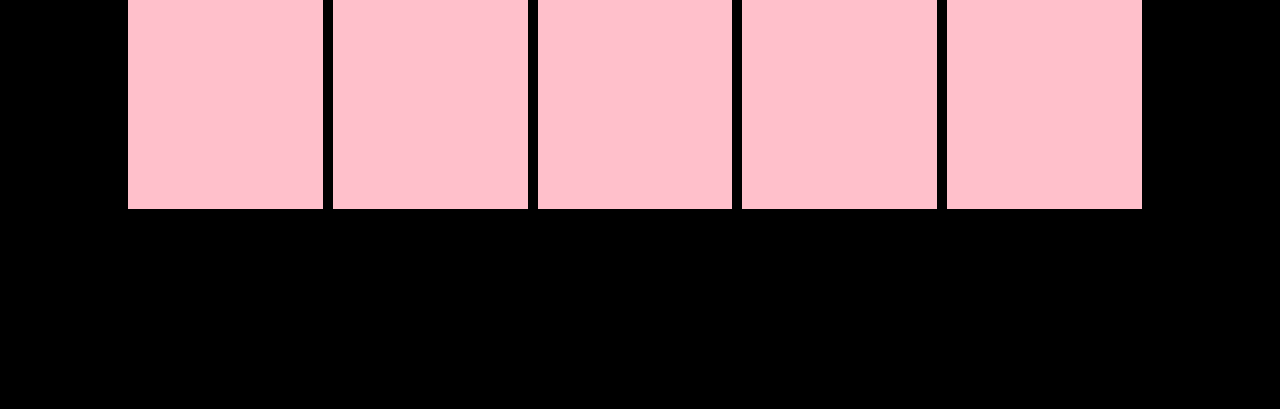
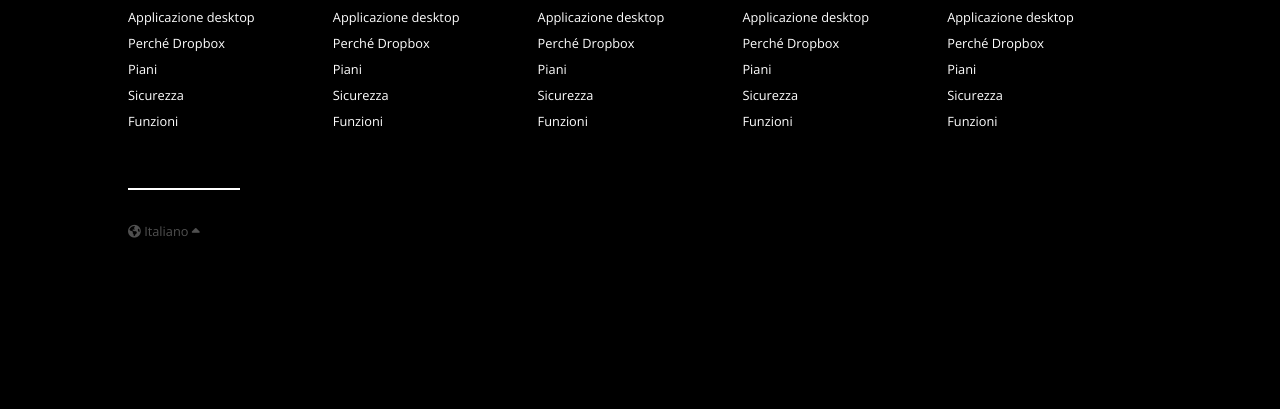
Before and after one commit to mirkosorrentino/htmlcss-dropbox, a plain HTML site: page index.html in a window 1280 px wide. Shown: the part 4916-5325 px from the top of the page. Drawn offline with nearby package versions, Linux system fonts and the light colour scheme.

Commit message:
Add: footer

```diff
--- a/css/style.css
+++ b/css/style.css
@@ -14,6 +14,7 @@
     --clear-channel-color: #FFD830;
     --call-to-action-title: #642552;
     --button-color: #0061FF;
+    --footer-hr-language-color: #505050;
 }
 
 /* RESET */
@@ -431,26 +432,34 @@ footer {
 
 .footer-grid {
     display: flex;
+    justify-content: space-between;
 
     /* debug */
     padding: 50px 0;
 }
 
+h3 {
+    margin-bottom: 1.5rem;
+}
+
+ul.footer-menu li {
+    margin-bottom: 0.5rem;
+    font-size: 0.8rem;
+}
+
 .columns {
     /* debug */
-    height: 250px;
-    background-color: pink;
-    margin-right: 10px;
     width: calc(100% / 5);
 }
 
+.small-hr {
+    border: 1px solid white;
+    height: 1px;
+    width: 7rem;
+    margin-bottom: 2rem;
+}
+
 .language {
-    position: absolute;
-    bottom: 0;
-    left: 0;
-    /* debug */
-    height: 1.2rem;
-    width: 70px;
-    background-color: burlywood;
-    padding: ;
+    color: var(--footer-hr-language-color);
+    font-size: 0.8rem;
 }
--- a/index.html
+++ b/index.html
@@ -222,13 +222,64 @@
     <!-- footer -->
     <footer>
         <div class="wrapper">
-                <div class="footer-grid">
-                    <div class="columns"></div>
-                    <div class="columns"></div>
-                    <div class="columns"></div>
-                    <div class="columns"></div>
-                    <div class="columns"></div>
+            <div class="footer-grid">
+                <div class="columns">
+                    <h3>Dropbox</h3>
+                    <ul class="footer-menu">
+                        <li><a href="">Applicazione desktop</a></li>
+                        <li><a href=""> Perché Dropbox</a></li>
+                        <li><a href="">Piani</a></li>
+                        <li><a href="">Sicurezza</a></li>
+                        <li><a href="">Funzioni</a></li>
+                    </ul>
                 </div>
+                <div class="columns">
+                    <h3>Prodotti</h3>
+                    <ul class="footer-menu">
+                        <li><a href="">Applicazione desktop</a></li>
+                        <li><a href=""> Perché Dropbox</a></li>
+                        <li><a href="">Piani</a></li>
+                        <li><a href="">Sicurezza</a></li>
+                        <li><a href="">Funzioni</a></li>
+                    </ul>
+                </div>
+                <div class="columns">
+                    <h3>Azienda</h3>
+                    <ul class="footer-menu">
+                        <li><a href="">Applicazione desktop</a></li>
+                        <li><a href=""> Perché Dropbox</a></li>
+                        <li><a href="">Piani</a></li>
+                        <li><a href="">Sicurezza</a></li>
+                        <li><a href="">Funzioni</a></li>
+                    </ul>
+                </div>
+                <div class="columns">
+                    <h3>Supporto</h3>
+                    <ul class="footer-menu">
+                        <li><a href="">Applicazione desktop</a></li>
+                        <li><a href=""> Perché Dropbox</a></li>
+                        <li><a href="">Piani</a></li>
+                        <li><a href="">Sicurezza</a></li>
+                        <li><a href="">Funzioni</a></li>
+                    </ul>
+                </div>
+                <div class="columns">
+                    <h3>Community</h3>
+                    <ul class="footer-menu">
+                        <li><a href="">Applicazione desktop</a></li>
+                        <li><a href=""> Perché Dropbox</a></li>
+                        <li><a href="">Piani</a></li>
+                        <li><a href="">Sicurezza</a></li>
+                        <li><a href="">Funzioni</a></li>
+                    </ul>
+                </div>
+            </div>
+            <div class="small-hr"></div>
+            <div class="language">
+                <i class="fa-solid fa-earth-americas"></i>
+                <span>Italiano</span>
+                <i class="fa-solid fa-caret-up"></i>
+            </div>
         </div>
     </footer>
     <!-- end footer -->
```
